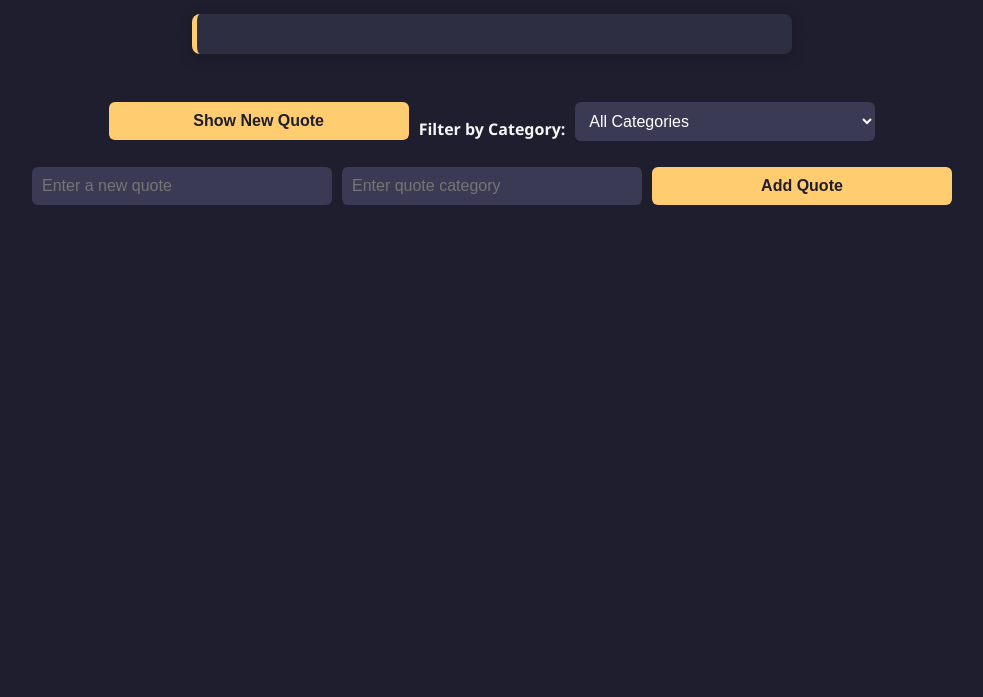
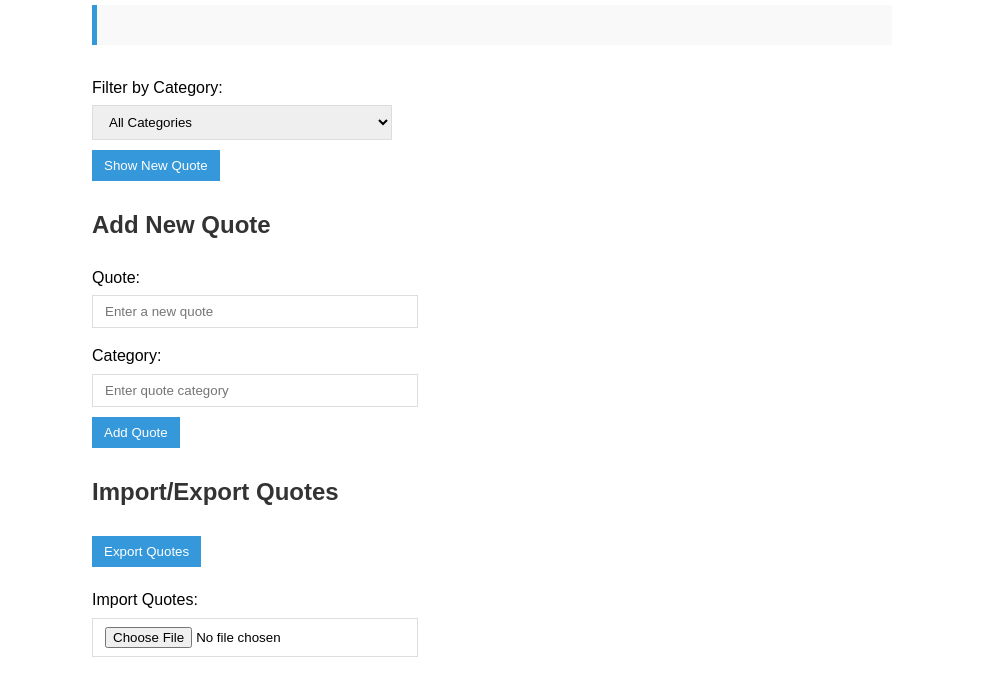
Before and after one commit to PleasureKemefa/alx_fe_javascript, a plain HTML site: page dom-manipulation/index.html in a window 1280 px wide. Shown: the part 118-815 px from the top of the page, without its empty margins (148-1131 px from the left). Drawn offline with Linux system fonts and the light colour scheme.

Commit message:
Update index.html

```diff
--- a/dom-manipulation/index.html
+++ b/dom-manipulation/index.html
@@ -1,120 +1,94 @@
-
 <!DOCTYPE html>
 <html lang="en">
 <head>
-  <meta charset="UTF-8" />
-  <meta name="viewport" content="width=device-width, initial-scale=1.0"/>
+    <meta charset="UTF-8">
+    <meta name="viewport" content="width=device-width, initial-scale=1.0">
     <title>Dynamic Quote Generator</title>
     <style>
-    * {
-      box-sizing: border-box;
+        body {
+            font-family: Arial, sans-serif;
+            max-width: 800px;
+            margin: 0 auto;
+            padding: 20px;
+            line-height: 1.6;
         }
-
-    body {
-      font-family: 'Segoe UI', Tahoma, Geneva, Verdana, sans-serif;
-      background-color: #1e1e2f;
-      color: #f5f5f5;
+        h1, h2 {
+            color: #333;
+        }
+        #quoteDisplay {
+            margin: 30px 0;
+            padding: 20px;
+            background-color: #f9f9f9;
+            border-left: 5px solid #3498db;
+        }
+        blockquote {
+            font-style: italic;
+            font-size: 1.2em;
+            margin: 0 0 10px 0;
+        }
+        .category {
+            font-weight: bold;
+            color: #555;
             margin: 0;
-      padding: 20px;
-      display: flex;
-      flex-direction: column;
-      align-items: center;
         }
-
-    h1 {
-      margin-bottom: 10px;
-      font-size: 2.5rem;
-      color: #ffcc70;
+        button, input, select {
+            padding: 8px 12px;
+            margin: 5px 0;
         }
-
-    #quoteDisplay {
-      margin: 20px 0;
-      padding: 20px;
-      background-color: #2e2e42;
-      border-left: 5px solid #ffcc70;
+        button {
+            background-color: #3498db;
+            color: white;
+            border: none;
+            cursor: pointer;
+        }
+        button:hover {
+            background-color: #2980b9;
+        }
+        input, select {
+            border: 1px solid #ddd;
             width: 100%;
-      max-width: 600px;
-      box-shadow: 0 4px 15px rgba(0, 0, 0, 0.2);
-      border-radius: 8px;
-      transition: background 0.3s ease;
-    }
-
-    blockquote {
-      font-size: 1.3rem;
-      font-style: italic;
-      margin: 0 0 10px 0;
-      color: #fefefe;
-    }
-
-    .category {
-      color: #bbb;
-      font-size: 0.9rem;
-    }
-
-    label {
-      margin-top: 15px;
-      font-weight: bold;
+            max-width: 300px;
             display: block;
         }
-
-    input, select, button {
-      margin: 8px 0;
-      padding: 10px;
-      font-size: 1rem;
-      border: none;
-      border-radius: 6px;
-      outline: none;
-      width: 100%;
-      max-width: 300px;
+        label {
+            display: block;
+            margin-top: 15px;
         }
-
-    input, select {
-      background-color: #3a3a55;
-      color: #fff;
+        #conflictNotification {
+            color: #e74c3c;
+            margin-top: 10px;
+            display: none;
         }
-
-    button {
-      background-color: #ffcc70;
-      color: #1e1e2f;
-      font-weight: bold;
-      cursor: pointer;
-      transition: background 0.2s ease;
-    }
-
-    button:hover {
-      background-color: #ffd88a;
-    }
-
-    #controls {
-      display: flex;
-      flex-direction: column;
-      align-items: center;
-      gap: 10px;
-      margin-top: 20px;
-    }
-
-    @media (min-width: 600px) {
-      #controls {
-        flex-direction: row;
-        flex-wrap: wrap;
-        justify-content: center;
-      }
+        .input-group {
+            margin-bottom: 20px;
         }
     </style>
 </head>
 <body>
     <h1>Dynamic Quote Generator</h1>
     <div id="quoteDisplay"></div>
-  <div id="controls">
-    <button id="newQuote">Show New Quote</button>
+    <div class="input-group">
         <label for="categorySelect">Filter by Category:</label>
-    <select id="categorySelect">
+        <select id="categorySelect" onchange="filterQuotes()">
             <option value="all">All Categories</option>
         </select>
+        <button id="newQuote" onclick="showRandomQuote()">Show New Quote</button>
+    </div>
+    <div class="input-group">
+        <h2>Add New Quote</h2>
+        <label for="newQuoteText">Quote:</label>
         <input id="newQuoteText" type="text" placeholder="Enter a new quote" />
+        <label for="newQuoteCategory">Category:</label>
         <input id="newQuoteCategory" type="text" placeholder="Enter quote category" />
-    <button id="addQuoteBtn" onclick="addQuote()">Add Quote</button>
+        <button onclick="addQuote()">Add Quote</button>
     </div>
+    <div class="input-group">
+        <h2>Import/Export Quotes</h2>
+        <button onclick="exportToJsonFile()">Export Quotes</button>
+        <label for="importFile">Import Quotes:</label>
+        <input type="file" id="importFile" accept=".json" onchange="importFromJsonFile(event)" />
+    </div>
+    <div id="conflictNotification"></div>
     <script src="script.js"></script>
 </body>
 </html>
```
Lines whose indentation alone changed are shown as unchanged.
